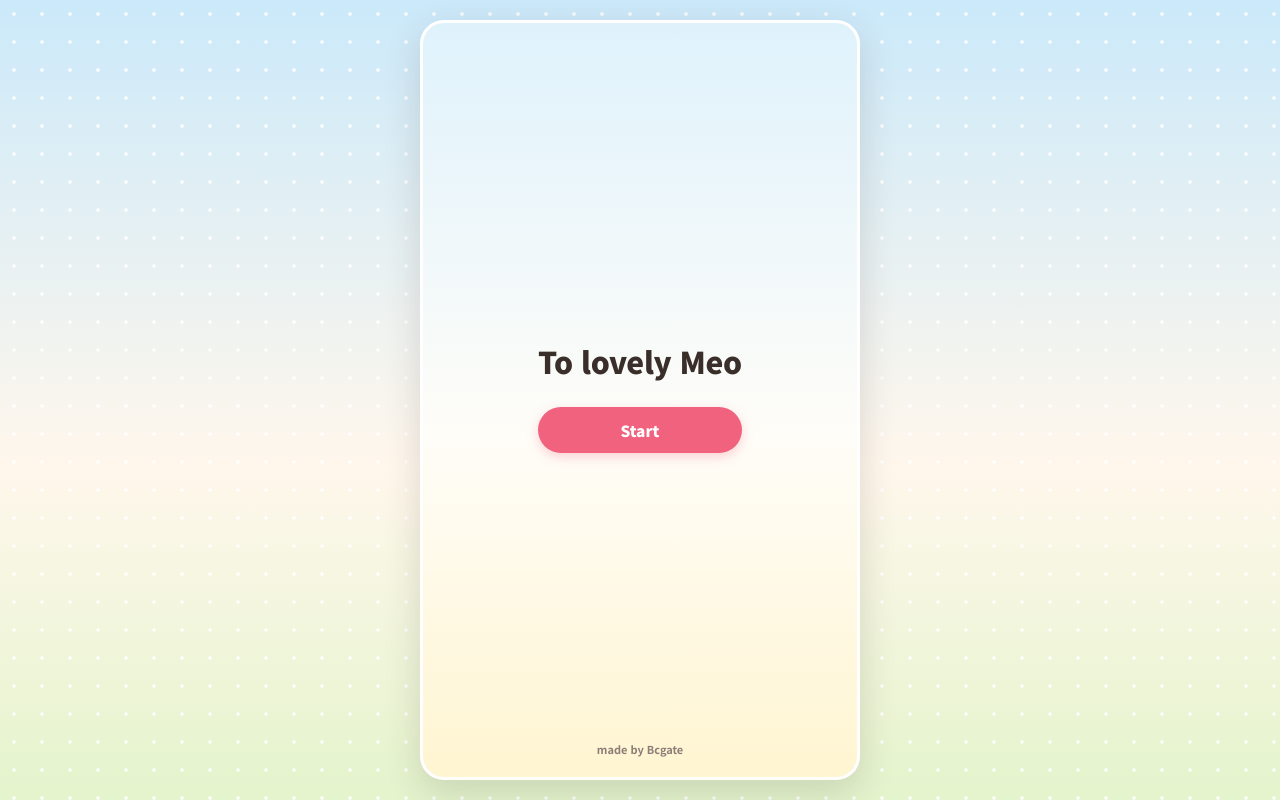
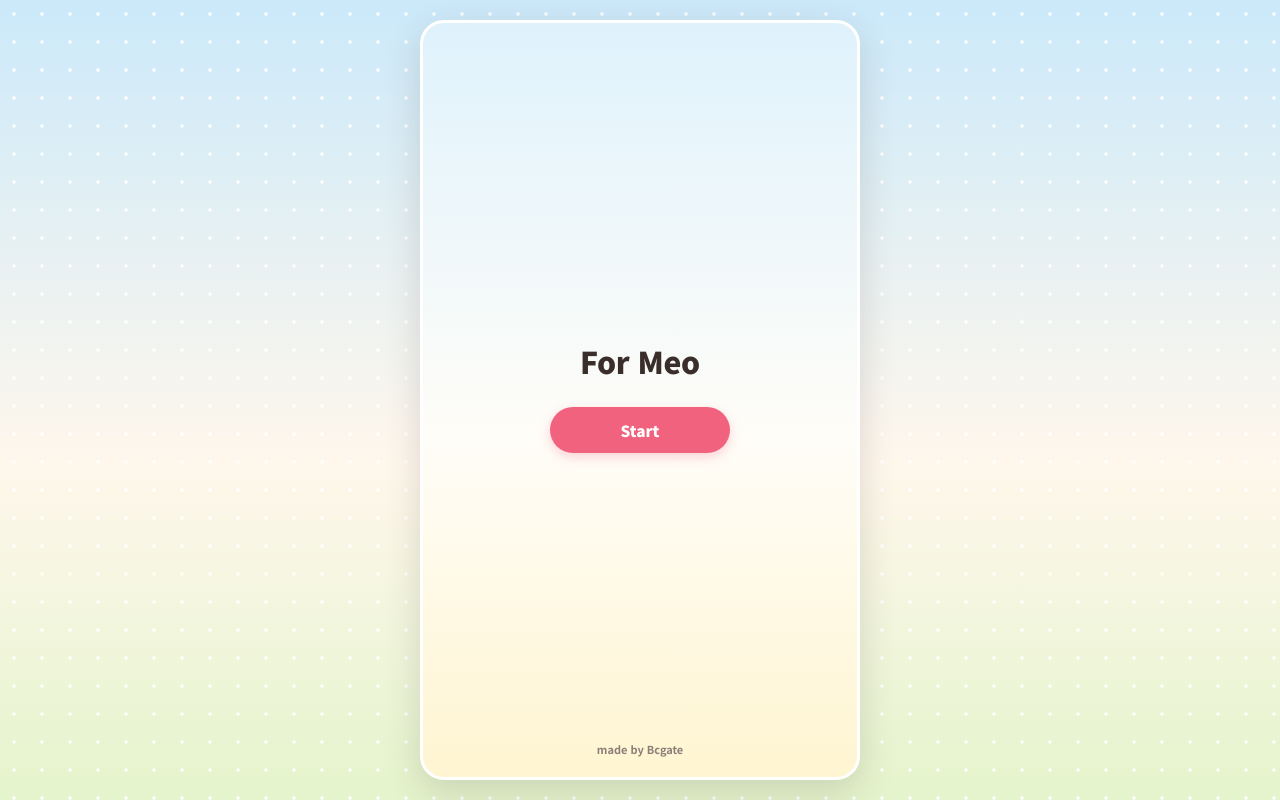
Before and after one commit to Hitesh9697/chi, a plain HTML site: page index.html in a window 1280 px wide. Drawn offline with Linux system fonts and the light colour scheme; animation ran at ten frames a second.

Commit message:
Change title to For Meo

```diff
--- a/index.html
+++ b/index.html
@@ -14,7 +14,7 @@
     <!-- ================= START SCREEN ================= -->
     <section class="screen-container start-screen" id="start-screen">
       <div class="start-content">
-        <h1 class="start-title">To lovely Meo</h1>
+        <h1 class="start-title">For Meo</h1>
         <button class="btn-main-finish start-btn" id="btn-start-game">Start</button>
       </div>
       <div class="start-credit">made by Bcgate</div>
```
